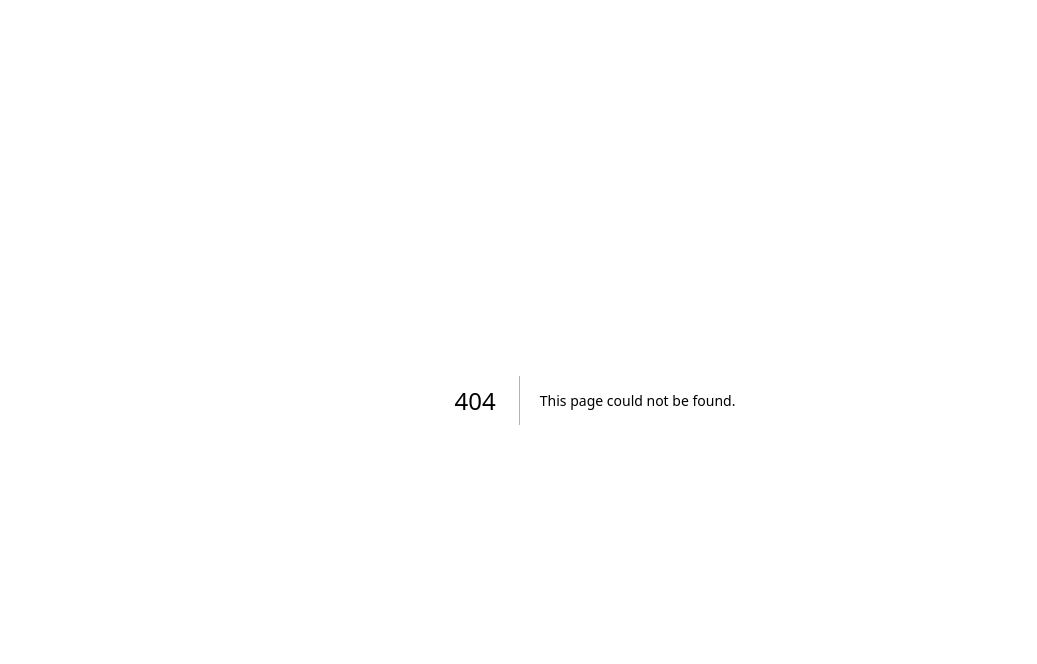
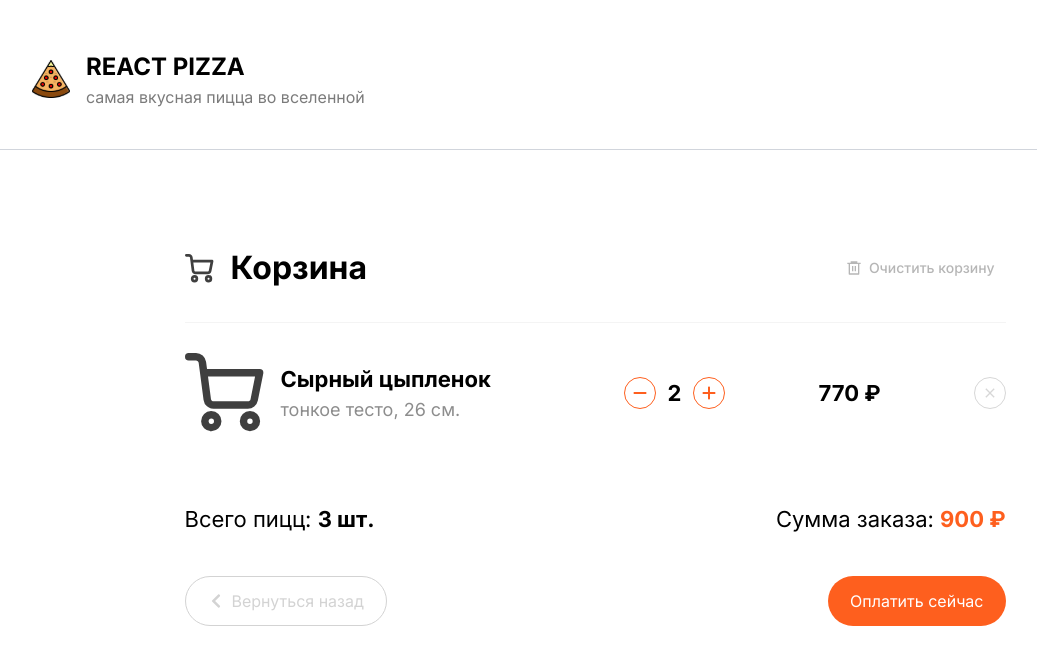
Before and after one commit to AlirizoTemirov/Pizza-Shop, a Next.js app: page /cart in a window 1280 px wide. Before the commit this address had no page. Shown: the top 664 px of the page, without its empty margins (45-1082 px from the left). Built offline with nearby package versions, Linux system fonts and the light colour scheme.

Commit message:
Add Cart Page UI

```diff
--- a/app/_components/Header.tsx
+++ b/app/_components/Header.tsx
@@ -4,7 +4,7 @@ import Link from "next/link";
 
 export default function Header() {
   return (
-    <div className="pl-19.25 pr-9.5 pb-10 pt-12.25 border-b flex justify-between items-center">
+    <div className="pl-19.25 pr-9.5 pb-10 pt-12.25 border-b border-gray-300 flex justify-between items-center">
       <Link href={"/"}>
         <div className="flex items-center gap-4">
           <Image width={38} height={38} src={"/images/logo.svg"} alt="Logo" />
@@ -15,6 +15,7 @@ export default function Header() {
         </div>
       </Link>
 
+      <Link href={"/cart"}>
         <Button
           variant={"default"}
           className="px-5 py-4 rounded-2xl bg-[#FE5F1E] text-white flex items-center transition-all cursor-pointer hover:bg-[#fe5d1ed2]"
@@ -24,6 +25,7 @@ export default function Header() {
           <Image width={16} height={16} src={"/images/cart.svg"} alt="Cart" />
           14
         </Button>
+      </Link>
     </div>
   );
 }
--- /dev/null
+++ b/app/cart/page.tsx
@@ -0,0 +1,106 @@
+import Link from "next/link";
+import Image from "next/image";
+import { Button } from "@/components/ui/button";
+import { RiDeleteBin6Line } from "react-icons/ri";
+import { FaMinus, FaPlus } from "react-icons/fa6";
+import { IoMdClose } from "react-icons/io";
+import { FaChevronLeft } from "react-icons/fa";
+
+export default function page() {
+  return (
+    <div>
+      <div className="container mx-auto pl-19.25 pr-9.5 pb-10 pt-12.25 border-b border-gray-300 flex justify-between items-center">
+        <Link href={"/"}>
+          <div className="flex items-center gap-4">
+            <Image width={38} height={38} src={"/images/logo.svg"} alt="Logo" />
+            <div>
+              <h1 className="text-[24px] font-bold">REACT PIZZA</h1>
+              <p className="text-[#7B7B7B]">самая вкусная пицца во вселенной</p>
+            </div>
+          </div>
+        </Link>
+      </div>
+
+      <div className="max-w-205.25 container mx-auto mt-23.5">
+        <div className="flex justify-between items-center">
+          <h1 className="text-[32px] font-bold flex gap-4.25 items-center">
+            <Image
+              src={"/images/cart_black.svg"}
+              width={29}
+              height={29}
+              alt="CartImg"
+              className=""
+            />
+            Корзина
+          </h1>
+
+          <Button
+            variant={"ghost"}
+            className="flex gap-1.75 text-[#B6B6B6] cursor-pointer hover:text-red-500 transition"
+          >
+            <RiDeleteBin6Line />
+            Очистить корзину
+          </Button>
+        </div>
+
+        <div className="mt-7.5">
+          <div className="py-7.5 border-t border-[#F4F4F4] flex justify-between items-center">
+            <div className="flex items-center gap-4">
+              <img
+                className="w-20 h-20"
+                src="/images/cart_black.svg"
+                alt="ProductImg"
+              />
+              <div>
+                <h1 className="text-[22px] font-bold">Сырный цыпленок</h1>
+                <p className="text-[18px] text-[#8D8D8D]">
+                  тонкое тесто, 26 см.
+                </p>
+              </div>
+            </div>
+
+            <div className="flex items-center gap-23.25">
+              <div className="flex gap-3 items-center">
+                <button className="w-8 h-8 border border-[#FE5F1E] rounded-full text-2xl cursor-pointer text-[#FE5F1E] hover:bg-[#FE5F1E] hover:text-white transition">
+                  <FaMinus size={16} className="mx-auto" />
+                </button>
+                <h1 className="text-[22px] font-bold">2</h1>
+                <button className="w-8 h-8 border border-[#FE5F1E] rounded-full text-2xl cursor-pointer text-[#FE5F1E] hover:bg-[#FE5F1E] hover:text-white transition">
+                  <FaPlus size={16} className="mx-auto" />
+                </button>
+              </div>
+
+              <h1 className="text-[22px] font-bold">770 ₽</h1>
+
+              <button className="w-8 h-8 border border-[#D7D7D7] rounded-full text-2xl cursor-pointer text-[#D7D7D7] hover:bg-red-600 hover:text-white transition">
+                <IoMdClose size={16} className="mx-auto" />
+              </button>
+            </div>
+          </div>
+        </div>
+
+        <div className="flex justify-between mt-10">
+          <h1 className="text-[22px]">
+            Всего пицц: <span className="font-bold">3 шт.</span>
+          </h1>
+          <h1 className="text-[22px]">
+            Сумма заказа:{" "}
+            <span className="font-bold text-[#FE5F1E]">900 ₽</span>
+          </h1>
+        </div>
+
+        <div className="mt-10 flex justify-between">
+          <Link href={"/"}>
+            <button className="px-5.5 py-3 flex gap-2 items-center cursor-pointer rounded-4xl border border-[#D3D3D3] text-[#D3D3D3] hover:bg-black hover:text-white transition">
+              <FaChevronLeft />
+              Вернуться назад
+            </button>
+          </Link>
+          <button className="px-5.5 py-3 flex gap-2 items-center cursor-pointer rounded-4xl text-white bg-[#FE5F1E] hover:bg-[#fe5d1ed3] transition">
+            Оплатить сейчас
+          </button>
+        </div>
+      </div>
+    </div>
+  );
+}
```
Also changed, not shown: public/images/cart_black.svg (added). Lines whose indentation alone changed are shown as unchanged.
